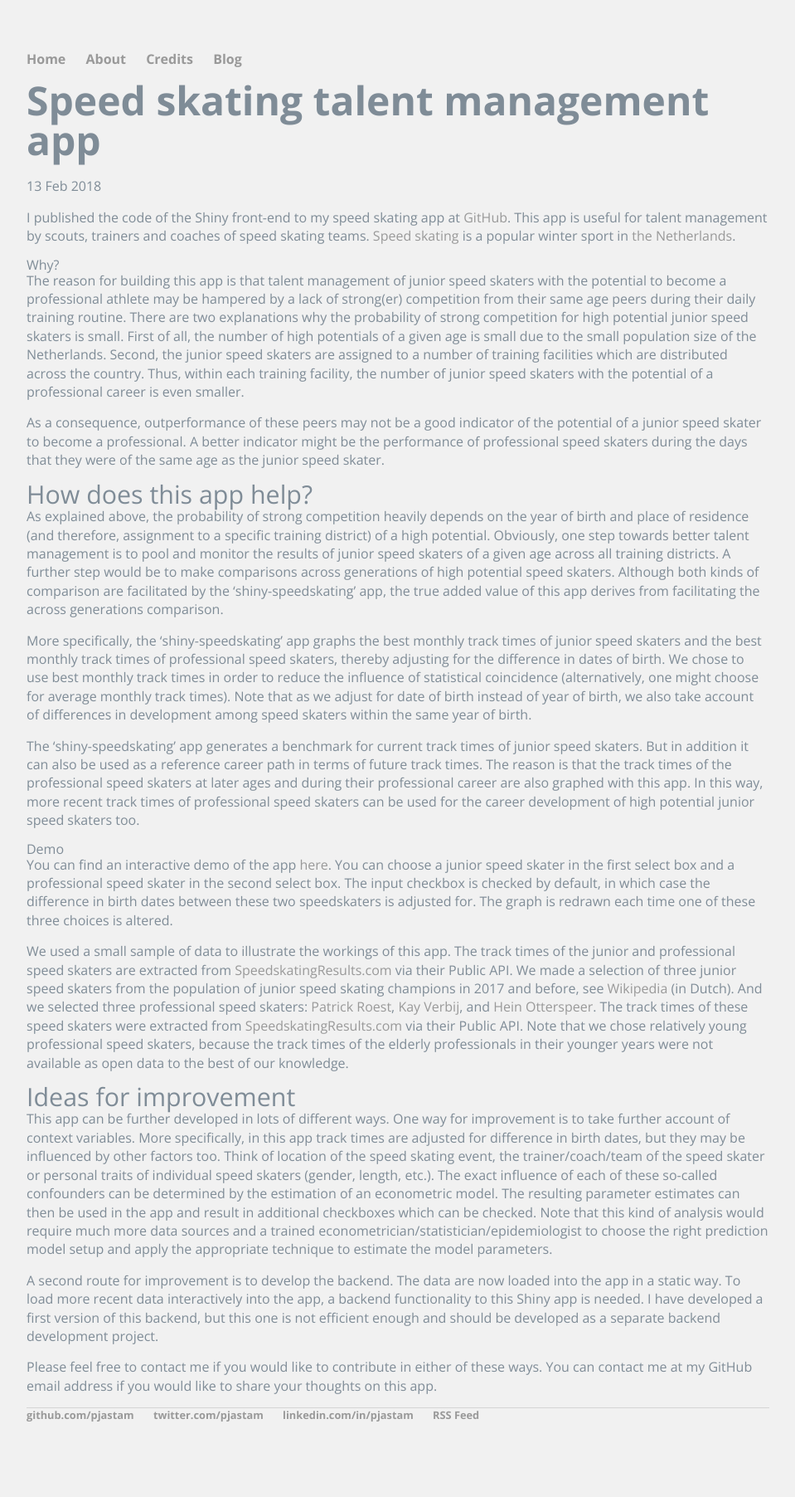
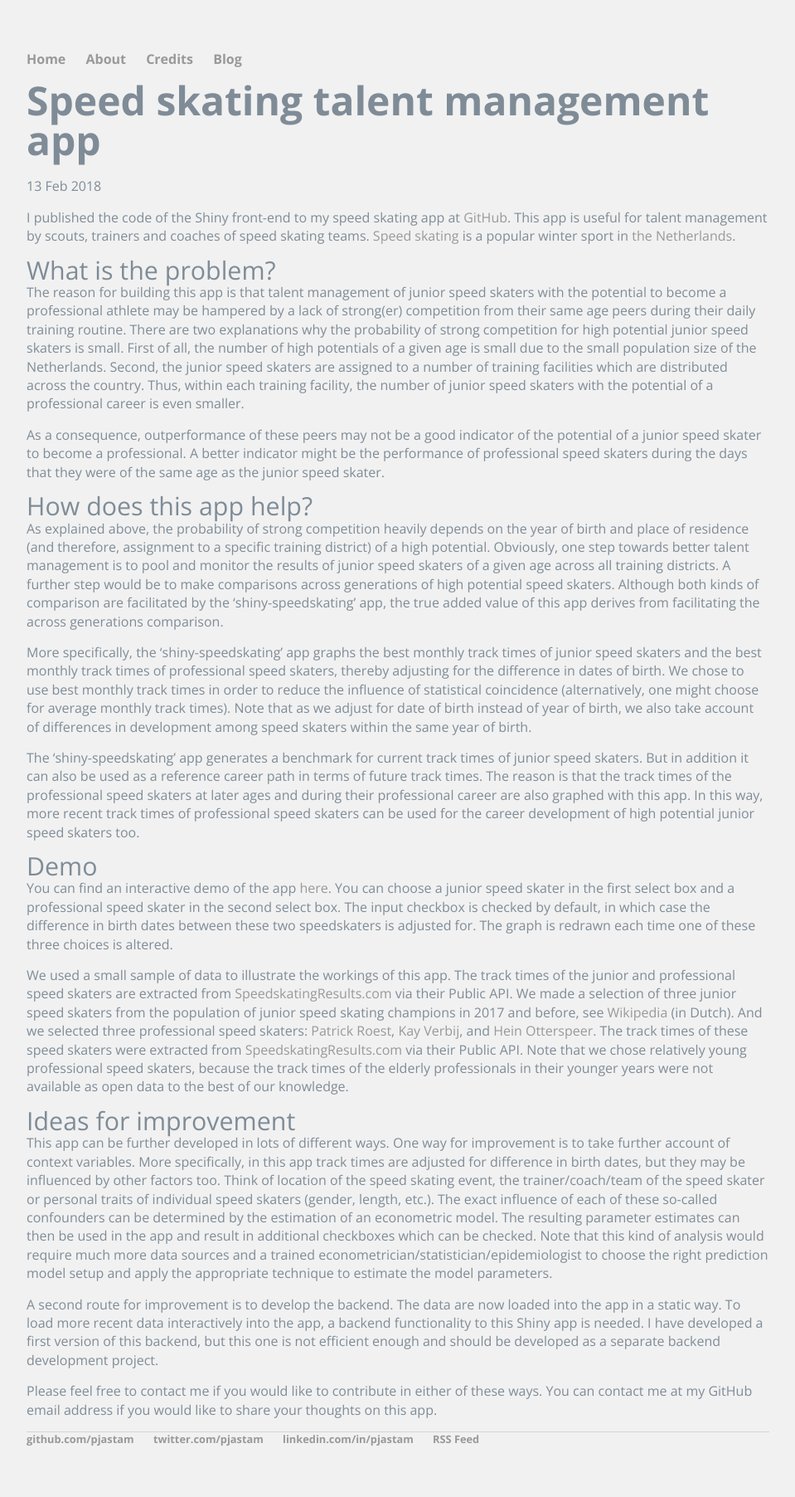
Before and after one commit to pjastam/pjastam.github.io, a Jekyll site: the page built from _posts/2018-02-13-speed-skating-talent-management-app.md, in a window 1280 px wide. Shown: the whole page at 83% size, without its empty margins (160-1119 px from the left). Built offline with Jekyll 4.4.1, drawn with Linux system fonts in a browser that asks for light colours; some web fonts are replaced; before the commit the page ends 1775 px from its top, so only the background shows below that.

Commit message:
Update syntax

```diff
--- a/_posts/2018-02-13-speed-skating-talent-management-app.md
+++ b/_posts/2018-02-13-speed-skating-talent-management-app.md
@@ -6,7 +6,7 @@ date: 2018-02-13
 
 I published the code of the Shiny front-end to my speed skating app at [GitHub](https://github.com/pjastam/shiny-speedskating). This app is useful for talent management by scouts, trainers and coaches of speed skating teams. [Speed skating](https://en.wikipedia.org/wiki/Speed_skating) is a popular winter sport in [the Netherlands](https://en.wikipedia.org/wiki/Netherlands).
 
-##### Why?
+#### What is the problem?
 
 The reason for building this app is that talent management of junior speed skaters with the potential to become a professional athlete may be hampered by a lack of strong(er) competition from their same age peers during their daily training routine. There are two explanations why the probability of strong competition for high potential junior speed skaters is small. First of all, the number of high potentials of a given age is small due to the small population size of the Netherlands. Second, the junior speed skaters are assigned to a number of training facilities which are distributed across the country. Thus, within each training facility, the number of junior speed skaters with the potential of a professional career is even smaller.
 
@@ -19,7 +19,7 @@ More specifically, the 'shiny-speedskating' app graphs the best monthly track ti
 
 The 'shiny-speedskating' app generates a benchmark for current track times of junior speed skaters. But in addition it can also be used as a reference career path in terms of future track times. The reason is that the track times of the professional speed skaters at later ages and during their professional career are also graphed with this app. In this way, more recent track times of professional speed skaters can be used for the career development of high potential junior speed skaters too.
 
-##### Demo
+#### Demo
 
 You can find an interactive demo of the app [here](https://pjastam.shinyapps.io/speedskating/). You can choose a junior speed skater in the first select box and a professional speed skater in the second select box. The input checkbox is checked by default, in which case the difference in birth dates between these two speedskaters is adjusted for. The graph is redrawn each time one of these three choices is altered.
 
```
